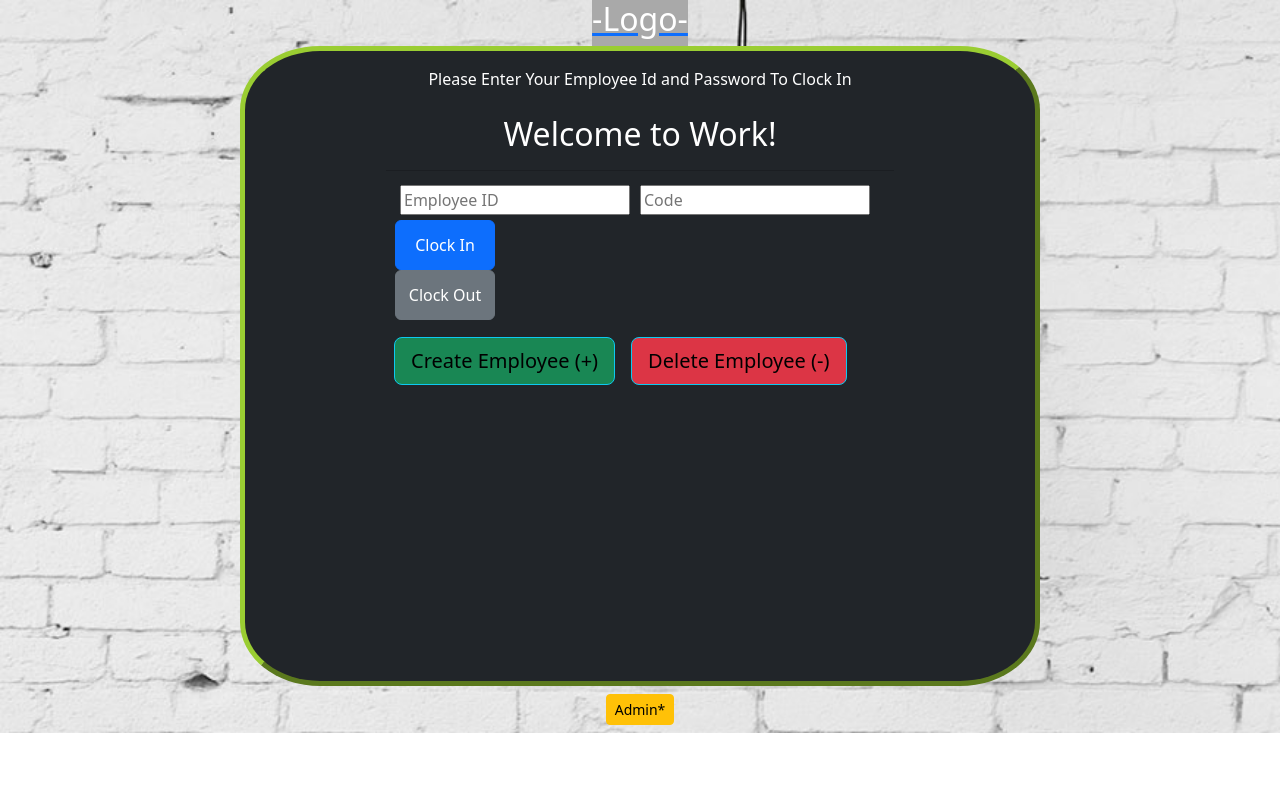
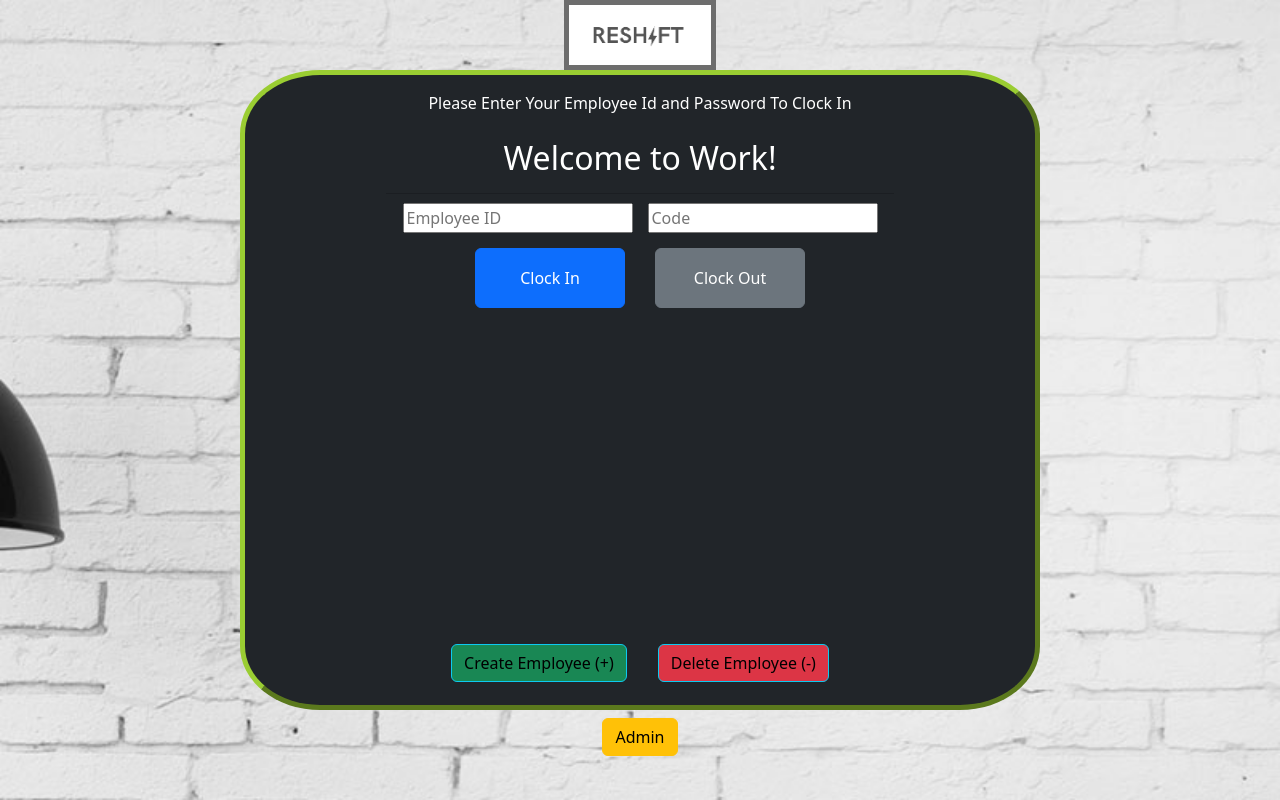
Before and after one commit to Korbynd23/reShift, a React (Create React App) app in the folder client/: page / in a window 1280 px wide. Built offline with nearby package versions, Linux system fonts and the light colour scheme.

Commit message:
Adding CSS to home page, create employee

```diff
--- a/client/src/App.js
+++ b/client/src/App.js
@@ -7,6 +7,7 @@ import {
 } from '@apollo/client';
 import { setContext } from '@apollo/client/link/context';
 import { BrowserRouter as Router, Routes, Route } from 'react-router-dom';
+
 
 import Startshift from './pages/startShift';
 import Endshift from './pages/endShift';
--- a/client/src/components/Footer/Footer.js
+++ b/client/src/components/Footer/Footer.js
@@ -6,8 +6,8 @@ function Footer() {
   return (
     <footer className="footer">
 
-      <Link className="btn btn-sm btn-warning m-2" to="/adminLogin">
-          Admin*
+      <Link className="btn btn-md btn-warning m-2" to="/adminLogin">
+          Admin
       </Link>
 
     </footer>
--- a/client/src/components/Header/Header.js
+++ b/client/src/components/Header/Header.js
@@ -1,5 +1,6 @@
 import React from 'react';
 import { Link } from 'react-router-dom';
+import Logo from '../images2/reShift.jpeg'
 
 function Header() {
 
@@ -7,8 +8,9 @@ function Header() {
     <header className="header">
 
       <Link to="/">
-        <h2 className='text-center logo'>-Logo-</h2>
+        <img className='logo' src={Logo}></img>
       </Link>
+
 
     </header>
   );
--- a/client/src/pages/adminPage.js
+++ b/client/src/pages/adminPage.js
@@ -12,7 +12,7 @@ function adminPage() {
 
   return (
     <div>
-      <p className="adminTop"> .
+      <p className="adminTop">
       </p>
 
       <div className='adminBody'>
@@ -54,11 +54,12 @@ function adminPage() {
         </table>
       </div>
 
-
-      {/* Exit button to go back to Home Login */}
-      <Link to="/">
-        <button type="button" className="btn btn-danger">Exit</button>
-      </Link>
+      <div className='eBtn'>
+        {/* Exit button to go back to Home Login */}
+        <Link to="/">
+          <button type="button" className="btn btn-danger">Exit</button>
+        </Link>
+      </div>
     </div>
   );
 }
--- a/client/src/pages/createEmployee.js
+++ b/client/src/pages/createEmployee.js
@@ -52,8 +52,9 @@ const CreateEmployee = () => {
 
 
   return (
-    <div className="card text-white bg-dark text-light d-flex justify-content-center vh-100 align-items-center">
-      <div className="card-body">
+    <div className="card text-white bg-dark text-light d-flex justify-content-center align-items-center">
+      <br></br>
+      <div className="card-body" id='gator'>
         <form className='formText' onSubmit={handleFormSubmit}>
           <input
             className="form-input"
--- a/client/src/pages/endShift.js
+++ b/client/src/pages/endShift.js
@@ -6,7 +6,7 @@ function endShift() {
   return (
 
     <div className="endBody">
-      <div class="card w-50">
+      <div class="card">
         <div class="card-body text-center">
           <h5 class="card-title">Hows your mood today?</h5>
           <h1>
--- a/client/src/pages/homeLogin.js
+++ b/client/src/pages/homeLogin.js
@@ -77,7 +77,7 @@ const Home = () => {
               onChange={handleChange}
             />
             <button
-              className="btn btn-primary btn-md"
+              className="btn clockBtn btn-primary btn-md"
               style={{ cursor: 'pointer' }}
               type="submit"
             >
@@ -85,7 +85,7 @@ const Home = () => {
             </button>
             <br></br>
             <button
-              className="btn btn-secondary btn-md"
+              className="btn clockBtn btn-secondary btn-md"
               style={{ cursor: 'pointer' }}
               type="submit"
             >
@@ -100,17 +100,17 @@ const Home = () => {
           )}
         </div>
 
+        <div className='cdBtn'>
+          {/* Create Employee Button */}
+          <Link className="btn btn-md bg-success btn-info m-2" to="/createEmployee">
+          Create Employee (+)
+         </Link>
 
-        {/* Create Employee Button */}
-        <Link className="btn btn-lg bg-success btn-info m-2" to="/createEmployee">
-          Create Employee (+)
-        </Link>
-
-        {/* Delete Employee Button */}
-        <Link className="btn btn-lg bg-danger btn-info m-2" to="/deleteEmployee">
+          {/* Delete Employee Button */}
+          <Link className="btn btn-md bg-danger btn-info m-2" to="/deleteEmployee">
           Delete Employee (-)
-        </Link>
-
+          </Link>
+        </div>
 
       </div>
     </div>
--- a/client/src/pages/startShift.js
+++ b/client/src/pages/startShift.js
@@ -1,6 +1,7 @@
 import React, { useState } from 'react';
 import { useMutation } from '@apollo/client';
 import {ADD_REACTION_START} from '../utils/mutations';
+import { Link } from 'react-router-dom';
 
 
 
@@ -68,8 +69,8 @@ function StartShift() {
 
 
     <div className="startBody">
-      <div className="card w-50">
-        <div className="card-body text-center">
+      <div className="card">
+        <div className="card-body bg-dark text-center">
             <h5 className="card-title">Hows your mood today?</h5>
             <div className="btn-group" role="group">
                 <button type="button" className={`btn btn-lg btn-outline-primary ${reaction === "1" && "active"}`} value="1" onClick={(e) => handleReaction(e.target.value)}>😫</button>
@@ -78,9 +79,11 @@ function StartShift() {
                 <button type="button" className={`btn btn-lg btn-outline-primary ${reaction === "4" && "active"}`} value="4" onClick={(e) => handleReaction(e.target.value)}>😊</button>
                 <button type="button" className={`btn btn-lg btn-outline-primary ${reaction === "5" && "active"}`} value="5" onClick={(e) => handleReaction(e.target.value)}>😁</button>
             </div>
-            <div>
-              <button type="button" className="btn btn-primary btn-lg btn-block" onClick={handleSubmit}>Start Shift!</button>
-            </div>
+            <Link to='/'>
+              <div>
+                <button type="button" className="btn btn-primary btn-lg btn-block" onClick={handleSubmit}>Start Shift!</button>
+              </div>
+            </Link>
         </div>
     </div>
     </div>
--- a/client/src/styles/app.css
+++ b/client/src/styles/app.css
@@ -3,9 +3,39 @@
     background-image: url('../images/background.jpeg');
     background-size: cover;
     width: 100%;
+    height: 100vh;
     flex-wrap: nowrap;
     flex-direction: column;
     align-items: center;
+    background-position: center;
+}
+
+#gator {
+
+}
+
+
+.cdBtn  {
+  display: flex;
+  justify-content: center;
+  gap: 15px;
+  position: absolute;
+  bottom: 15px;
+  left: 0px;
+  width: 100%;
+}
+
+.eBtn {
+  display: flex;
+  justify-content: center;
+}
+
+
+
+.logo {
+  height: 70px;
+  padding: 5px;
+  background-color: rgb(109, 109, 109);
 }
 
 .container {
@@ -23,28 +53,27 @@
 .form-input {
   display: inline-block;
   justify-content: center;
-  margin: 5px;
 }
 
 .formText {
-  display: inline-block;
+  display: flex;
+  flex-flow: row wrap;
+  justify-content: center;
+  gap: 15px;
   margin: 4px;
   padding: 5px;
   width: 500px;
 }
 
 .formText button {
-  width: 100px;
-  height: 50px;
+  width: 150px;
+  height: 60px;
 }
 
 .formText input {
   width: 230px;
 }
 
-.adminTop {
-  background-color: aqua;
-}
 
 .header {
   /* background-image: url(../images/modern-bright-red-vector-header-260nw-1847556298.webp);
@@ -99,6 +128,6 @@
     flex-direction: column;
     flex-wrap: nowrap;
     align-items: center;
-    height: 65vh;
+    height: 65%;
   }
 }
```
Also changed, not shown: client/src/components/images2/reShift.jpeg (renamed from client/src/images/reShift.png), 1 other file (tests, documents, lock files or other folders).
